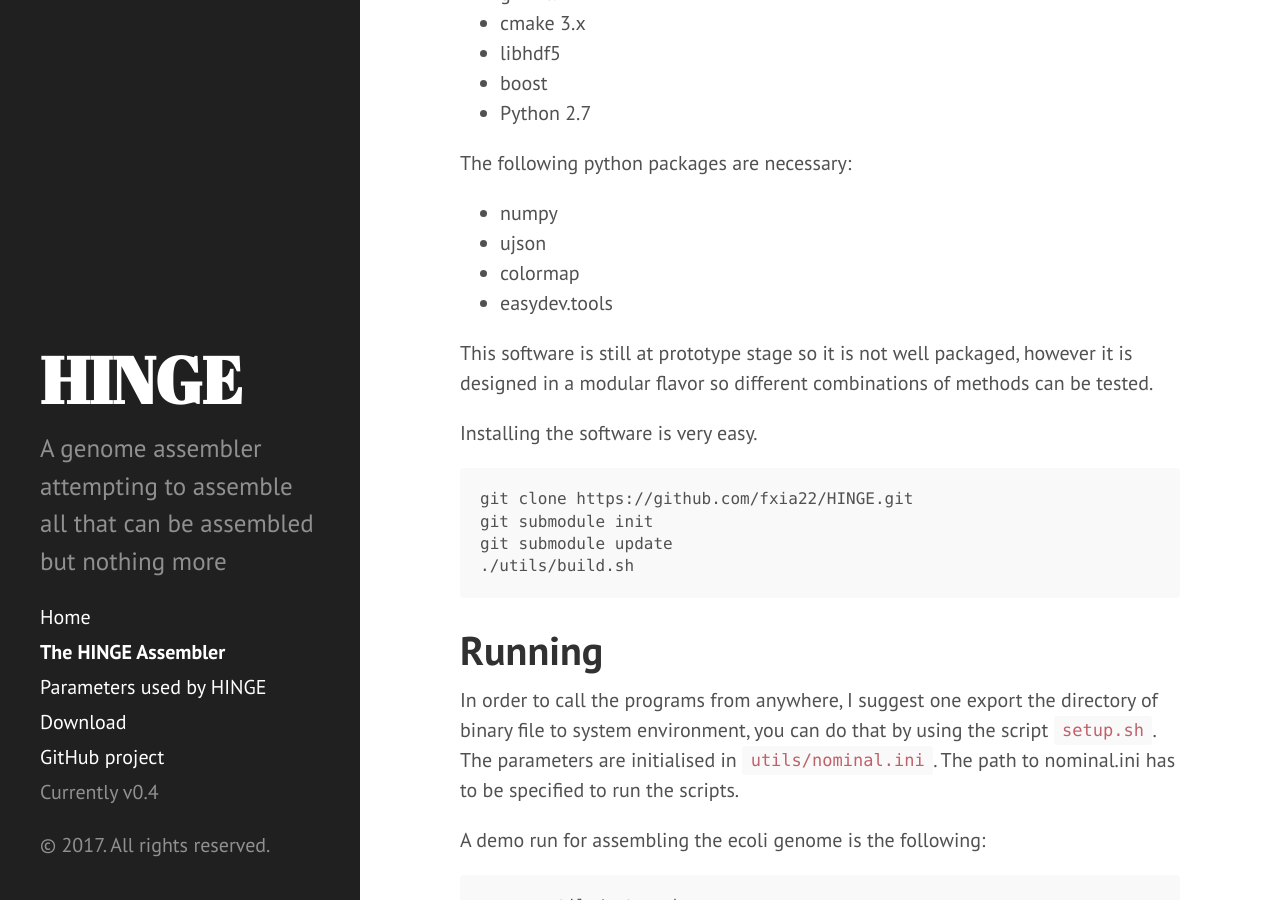
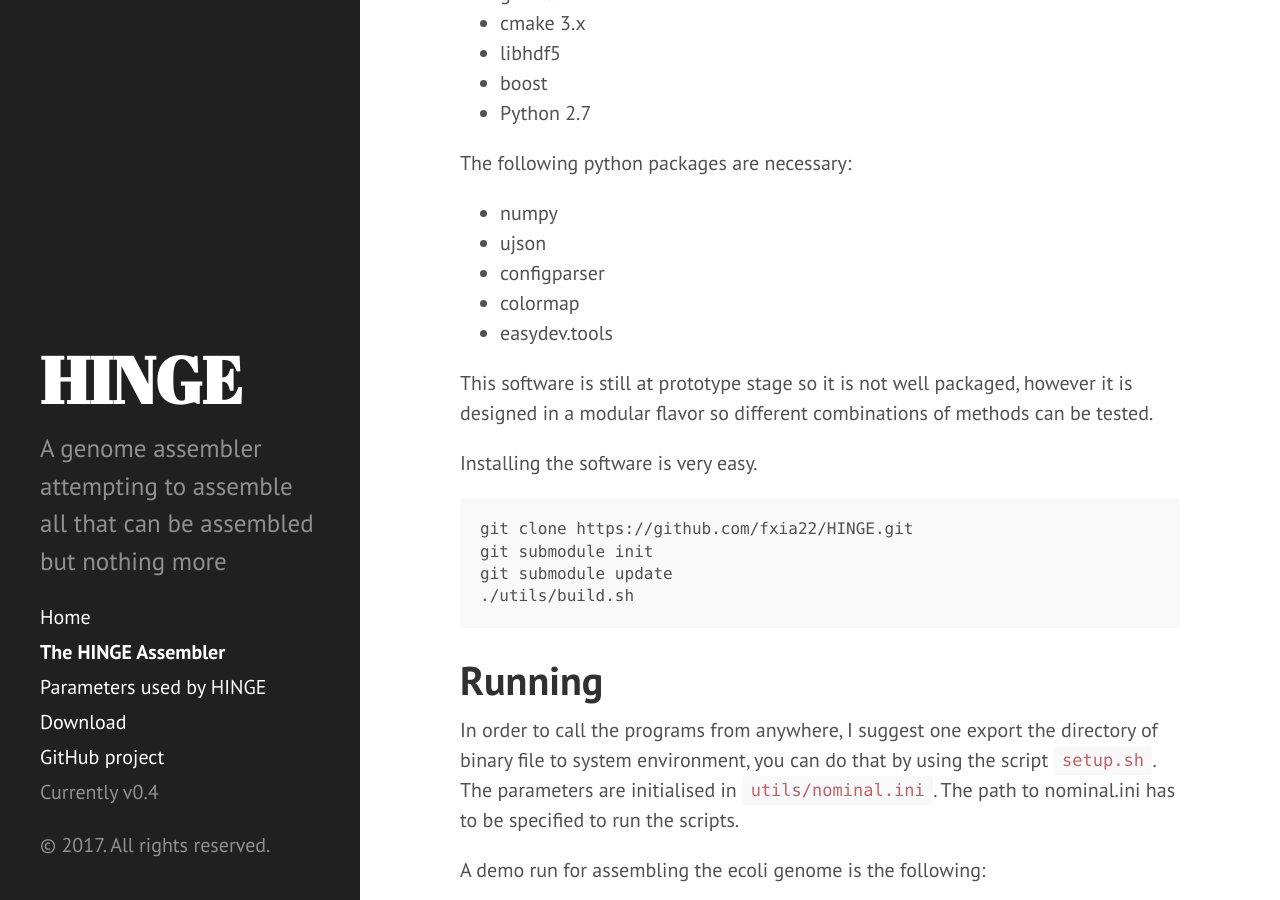
Before and after one commit to HingeAssembler/hingeassembler.github.io, a Jekyll site: the page built from index.md, in a window 1280 px wide and 900 px high, scrolled down 2056 px. Built offline with Jekyll 4.4.1, drawn with Linux system fonts in a browser that asks for light colours; Markdown is read by kramdown in place of the engine named in the settings.

Commit message:
init site

```diff
--- a/index.md
+++ b/index.md
@@ -69,8 +69,10 @@ In the pipeline described above, several programs load their parameters from a c
 - Python 2.7
 
 The following python packages are necessary:
+
 - numpy
 - ujson
+- configparser
 - colormap
 - easydev.tools
 
```
